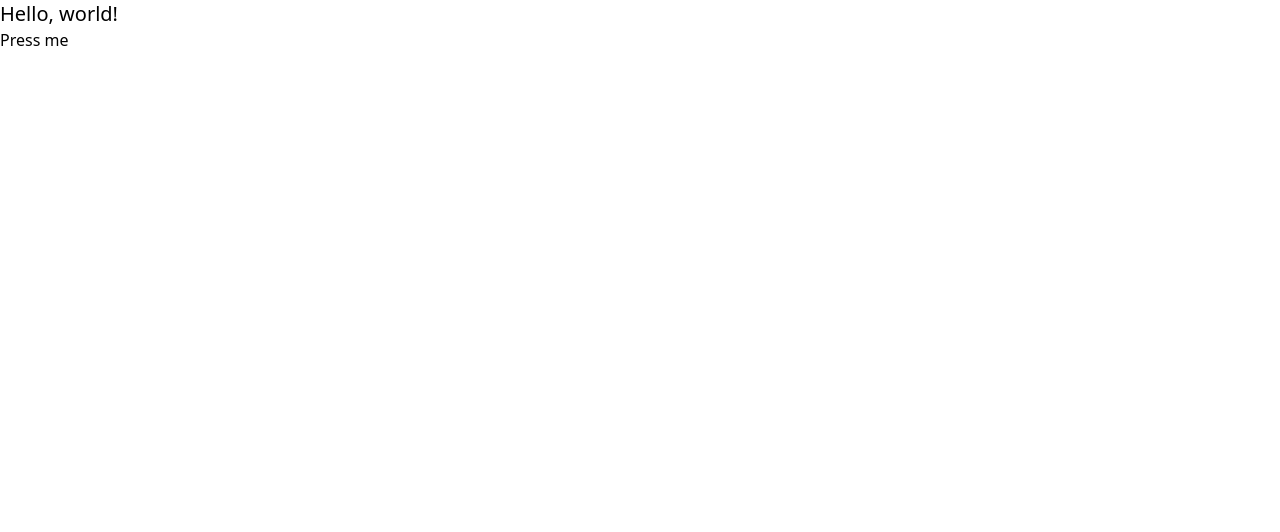
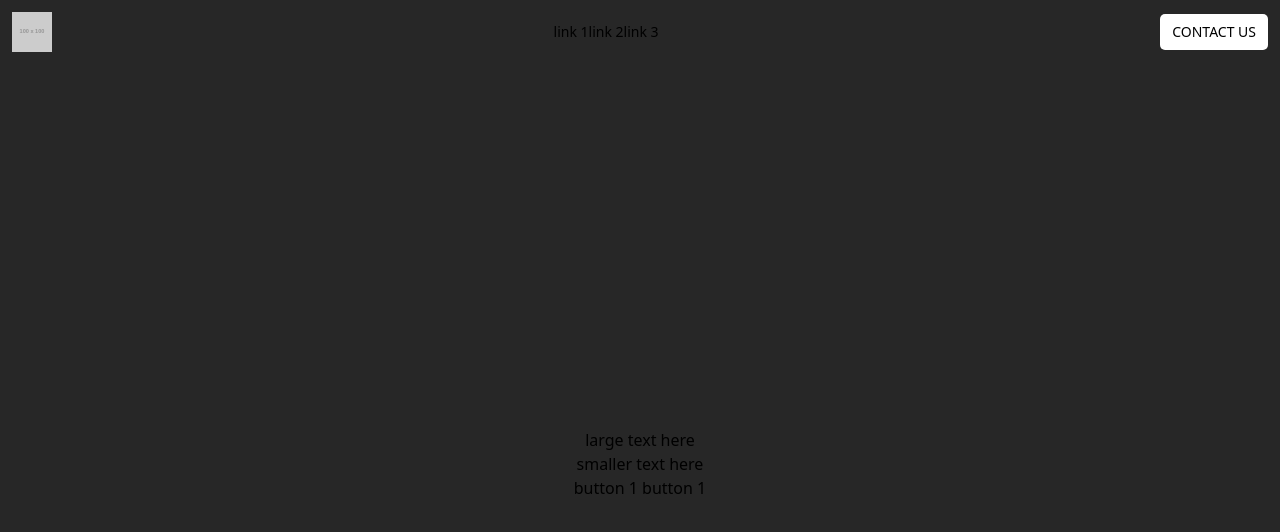
Before and after one commit to JoshAjikaze/sybrstack, a plain HTML site: page index.html in a window 1280 px wide. Drawn offline with nearby package versions, Linux system fonts and the light colour scheme; placeholder pictures from the web are drawn by us.

Commit message:
initial setup 2

```diff
--- a/index.html
+++ b/index.html
@@ -8,8 +8,39 @@
   <script src="https://cdn.tailwindcss.com"></script>
 </head>
 <body>
-  <h1 class="text-xl">Hello, world!</h1>
-  <button onclick="console.log('hello');">Press me</button>
+<main>
+  <!-- navigation -->
+  <header>
+    <nav class="flex items-center justify-between bg-[#272727] p-3 text-sm">
+      <!-- logo image  -->
+      <div>
+        <img src="https://placehold.co/100x100" alt="" class="size-10">
+      </div>
+
+      <!-- nav links  -->
+      <div class="flex items-center justify-between">
+        <a href="" class="text-sm">link 1</a>
+        <a href="" class="text-sm">link 2</a>
+        <a href="" class="text-sm">link 3</a>
+      </div>
+
+      <!-- get started button -->
+      <div>
+        <button class="bg-white p-2 px-3 uppercase rounded-[5px]">contact us</button>
+      </div>
+    </nav>
+  </header>
+
+  <section class="bg-[#272727] h-screen flex-col flex items-center justify-center">
+    <h1>large text here</h1>
+    <h3>smaller text here</h3>
+    <div>
+      <button>button 1</button>
+      <button>button 1</button>
+    </div>
+  </section>
+</main>
+
   <script defer type="text/javascript" src="/main.js"></script>
 </body>
 </html>
```
